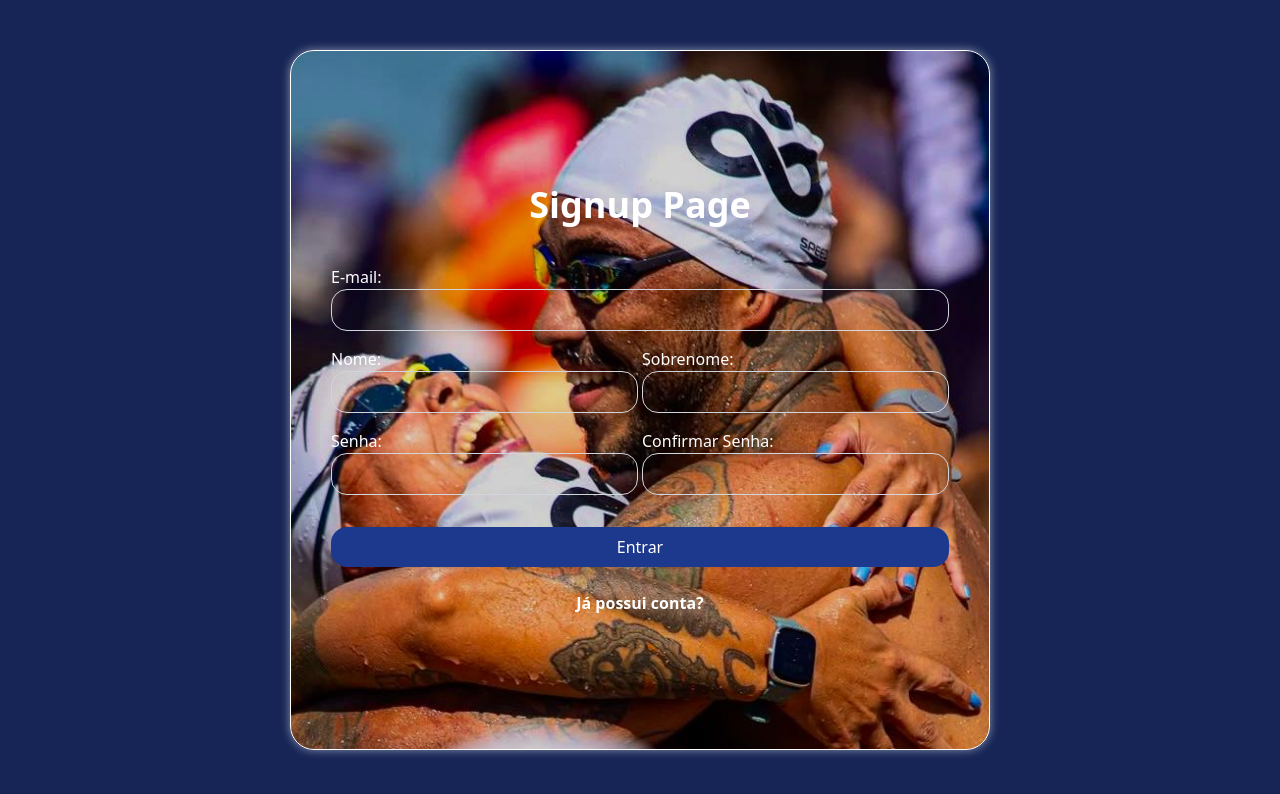
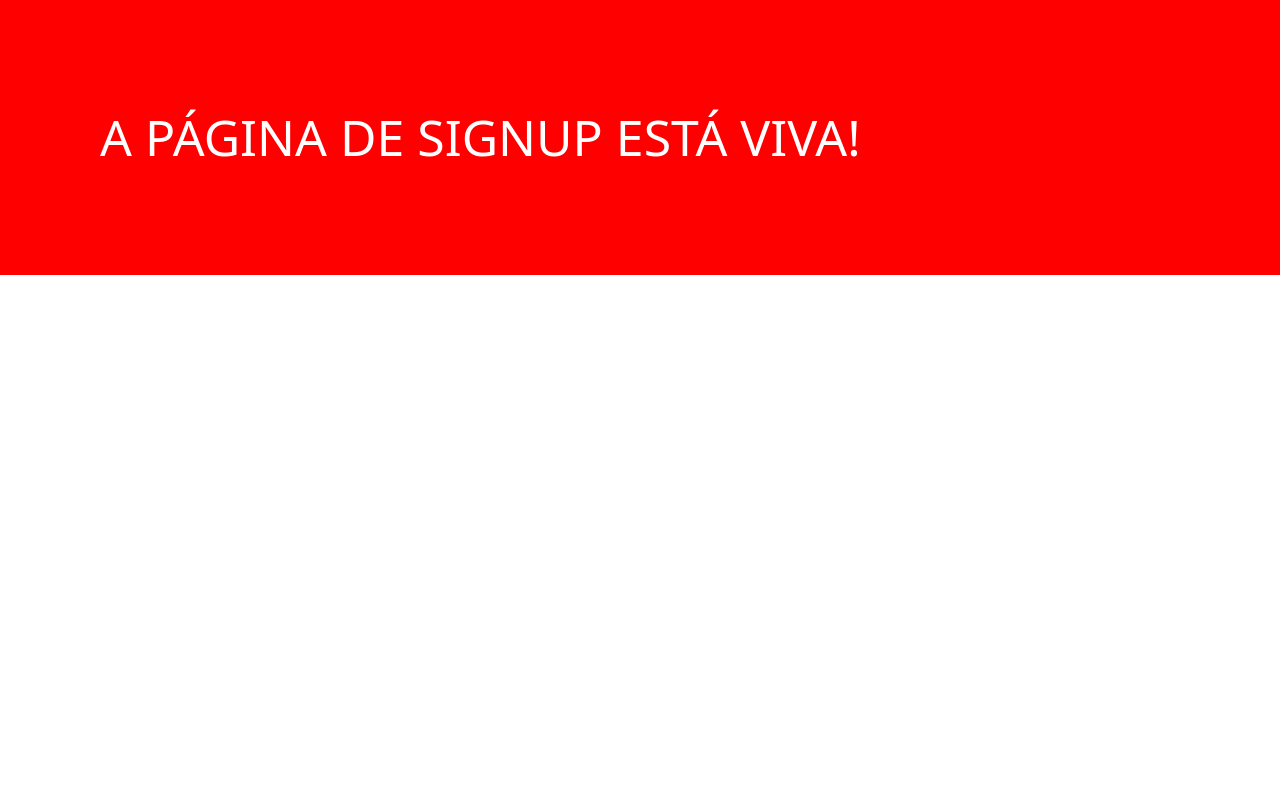
Before and after one commit to M-Fragata/Bagres, a React (Vite) app in the folder frontend/bagreSchedules/: page /signup in a window 1280 px wide. Shown: the top 794 px of the page. Built offline with nearby package versions, Linux system fonts and the light colour scheme; no server answers.

Commit message:
Update signup.tsx

```diff
--- a/frontend/bagreSchedules/src/pages/signup.tsx
+++ b/frontend/bagreSchedules/src/pages/signup.tsx
@@ -1,123 +1,11 @@
-import { useState } from "react"
-import { useNavigate } from "react-router-dom";
-import { RoutesURL } from "../utils/routesURL"
 
-import { Input } from "../components/Input"
-import { Button } from "../components/Button"
 
 
 export function SignupPage() {
 
-    const [mail, setMail] = useState("")
-    const [firstName, setFirstName] = useState("")
-    const [lastName, setLastName] = useState("")
-    const [password, setPassword] = useState("")
-    const [confirmPassword, setConfirmPassword] = useState("")
-
-    const navigate = useNavigate();
-
-    async function handleSubmit(event: React.FormEvent) {
-
-        event.preventDefault()
-        console.log({ mail, firstName, lastName, password, confirmPassword })
-
-        try {
-
-            const response = await fetch(RoutesURL.API_SESSION, {
-                method: "POST",
-                headers: {
-                    "Content-type": "application/json",
-                },
-                body: JSON.stringify({
-                    firstName: firstName,
-                    lastName: lastName,
-                    email: mail,
-                    password: password
-                })
-            })
-
-            const data = await response.json()
-
-            if (response.ok) {
-                alert("Cadastro realizado com sucesso!")
-                navigate("/")
-            } else {
-                alert(data.error || "Erro ao cadastrar atleta.")
-            }
-        } catch (error) {
-            console.error(error)
-            alert("Falha ao conectar com o servidor.")
-        }
-    }
-
     return (
-        <main className="min-h-screen w-full flex items-center justify-center bg-blue-950 p-2">
-            <form onSubmit={handleSubmit}
-                className="
-                    bg-[url('/src/assets/hero.jpeg')] bg-cover bg-center bg-no-repeat
-                    flex flex-col items-center justify-center
-                    rounded-3xl border border-white shadow-[0px_0px_10px_rgba(255,255,255,0.5)]
-
-                    /* Responsividade Inteligente */
-                    w-full
-                    max-w-[700px]
-
-                    /* Em vez de h-full, usamos min-h para garantir espaço sem achatar */
-                    min-h-[600px]
-                    md:min-h-[700px]
-                "
-            >
-                <h1 className="text-white text-4xl font-bold mb-6 p-4">
-                    Signup Page
-                </h1>
-                <div className="w-full px-10 flex flex-col gap-4">
-                    <Input
-                        required
-                        legend="E-mail:"
-                        type="email"
-                        onChange={(event) => setMail(event.target.value)}
-                    />
-                    <div className="flex gap-1 w-full">
-                        <div className="flex-1">
-                            <Input
-                                required
-                                legend="Nome:"
-                                onChange={(event) => setFirstName(event.target.value)}
-                            />
-                        </div>
-                        <div className="flex-1">
-                            <Input
-                                required
-                                legend="Sobrenome:"
-                                onChange={(event) => setLastName(event.target.value)} />
-                        </div>
-                    </div>
-                    <div className="flex gap-1 w-full">
-                        <div className="flex-1">
-                            <Input
-                                required
-                                legend="Senha:"
-                                type="password"
-                                onChange={(event) => setPassword(event.target.value)}
-                            />
-                        </div>
-                        <div
-                            className="flex-1">
-                            <Input
-                                required
-                                legend="Confirmar Senha:"
-                                type="password"
-                                onChange={(event) => setConfirmPassword(event.target.value)}
-                            />
-                        </div>
-                    </div>
-                    <Button title="Entrar" />
-                </div>
-                <a className="text-white p-4"
-                    href="/">
-                    <strong>Já possui conta?</strong>
-                </a>
-            </form>
-        </main>
-    )
+    <div style={{ background: 'red', color: 'white', padding: '100px', fontSize: '50px' }}>
+        A PÁGINA DE SIGNUP ESTÁ VIVA!
+    </div>
+)
 }
```
